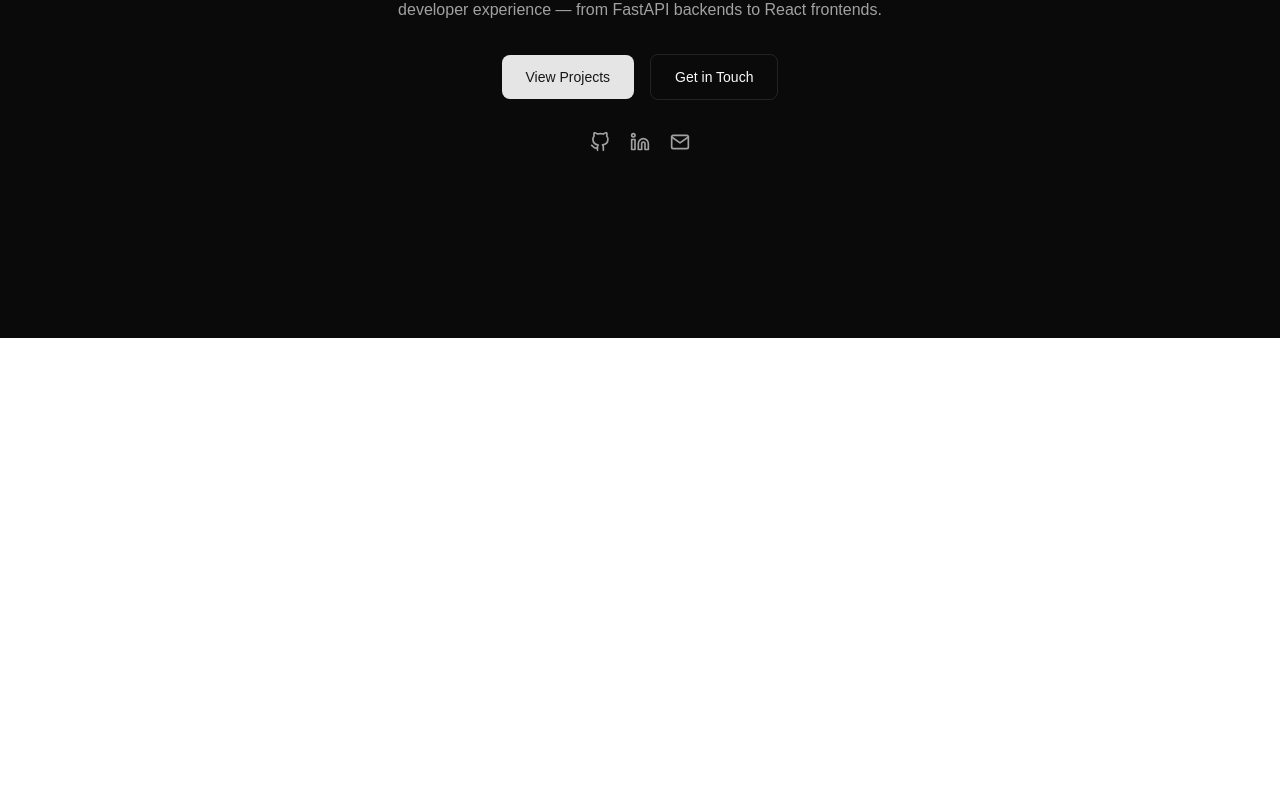
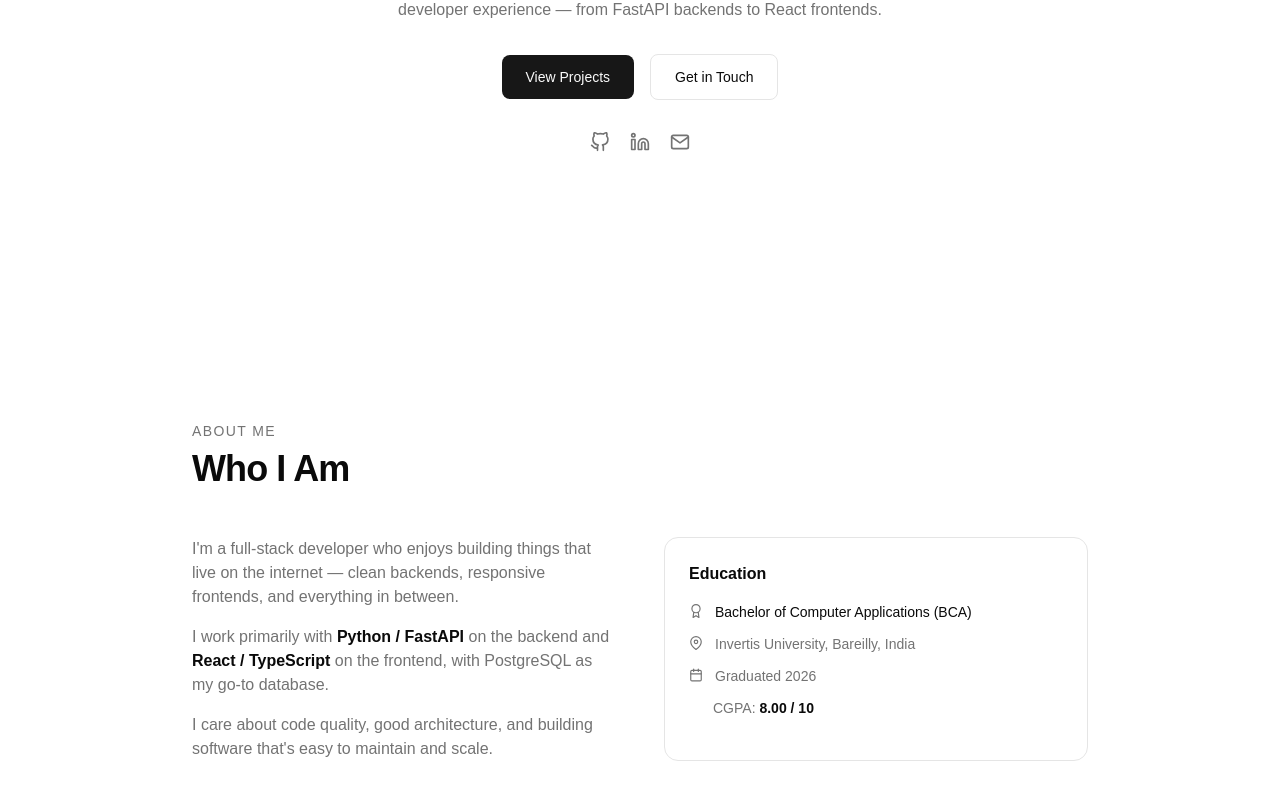
Before and after one commit to SyedTanzim/my-portfolio2, a React (Vite) app: page / in a window 1280 px wide. Shown: the part 462-1262 px from the top of the page. Before the commit the page ends 800 px from the top, so only its background shows below. Built offline with nearby package versions, Linux system fonts and the light colour scheme.

Commit message:
feat(about): add about section with bio and education card

```diff
--- a/src/App.tsx
+++ b/src/App.tsx
@@ -1,10 +1,11 @@
 import '@/index.css'
 import { useState } from 'react'
 import Navbar from '@/components/Navbar'
-import Hero from './components/Hero'
+import Hero from '@/components/Hero'
+import About from '@/components/About'
 
 function App() {
-  const [isDark, setIsDark] = useState(true)
+  const [isDark, setIsDark] = useState(false)
 
   return (
     <div className={isDark ? 'dark' : ''}>
@@ -12,7 +13,7 @@ function App() {
         <Navbar isDark={isDark} onToggle={() => setIsDark(prev => !prev)} />
         <main>
           <Hero />
-          {/* About */}
+          <About />
           {/* Skills */}
           {/* Experience */}
           {/* Projects */}
--- /dev/null
+++ b/src/components/About.tsx
@@ -0,0 +1,82 @@
+import { motion } from 'framer-motion'
+import { education } from '@/data/resume'
+import { FiMapPin, FiCalendar, FiAward } from 'react-icons/fi'
+
+export default function About() {
+  return (
+    <section id="about" className="py-24 px-6">
+      <div className="mx-auto max-w-4xl">
+
+        {/* Section heading — we'll reuse this pattern every section */}
+        <motion.div
+          initial={{ opacity: 0, y: 20 }}
+          whileInView={{ opacity: 1, y: 0 }}
+          viewport={{ once: true }}
+          transition={{ duration: 0.5 }}
+        >
+          <p className="text-sm font-medium uppercase tracking-widest text-muted-foreground">
+            About me
+          </p>
+          <h2 className="mt-2 text-3xl font-bold tracking-tight md:text-4xl">
+            Who I Am
+          </h2>
+        </motion.div>
+
+        <div className="mt-12 grid gap-12 md:grid-cols-2">
+          {/* Bio */}
+          <motion.div
+            initial={{ opacity: 0, x: -20 }}
+            whileInView={{ opacity: 1, x: 0 }}
+            viewport={{ once: true }}
+            transition={{ duration: 0.5, delay: 0.1 }}
+            className="space-y-4 text-muted-foreground"
+          >
+            <p>
+              I&apos;m a full-stack developer who enjoys building things that live on
+              the internet — clean backends, responsive frontends, and everything
+              in between.
+            </p>
+            <p>
+              I work primarily with <strong className="text-foreground">Python / FastAPI</strong> on
+              the backend and <strong className="text-foreground">React / TypeScript</strong> on the
+              frontend, with PostgreSQL as my go-to database.
+            </p>
+            <p>
+              I care about code quality, good architecture, and building software
+              that&apos;s easy to maintain and scale.
+            </p>
+          </motion.div>
+
+          {/* Education card */}
+          <motion.div
+            initial={{ opacity: 0, x: 20 }}
+            whileInView={{ opacity: 1, x: 0 }}
+            viewport={{ once: true }}
+            transition={{ duration: 0.5, delay: 0.2 }}
+            className="rounded-xl border border-border bg-card p-6 space-y-4"
+          >
+            <h3 className="font-semibold text-foreground">Education</h3>
+
+            <div className="space-y-3 text-sm">
+              <div className="flex items-start gap-3">
+                <FiAward className="mt-0.5 shrink-0 text-muted-foreground" />
+                <span className="text-foreground font-medium">{education.degree}</span>
+              </div>
+              <div className="flex items-start gap-3">
+                <FiMapPin className="mt-0.5 shrink-0 text-muted-foreground" />
+                <span className="text-muted-foreground">{education.university}</span>
+              </div>
+              <div className="flex items-start gap-3">
+                <FiCalendar className="mt-0.5 shrink-0 text-muted-foreground" />
+                <span className="text-muted-foreground">Graduated {education.graduationYear}</span>
+              </div>
+              <div className="flex items-start gap-3">
+                <span className="text-muted-foreground pl-6">CGPA: <strong className="text-foreground">{education.cgpa}</strong></span>
+              </div>
+            </div>
+          </motion.div>
+        </div>
+      </div>
+    </section>
+  )
+}
```
